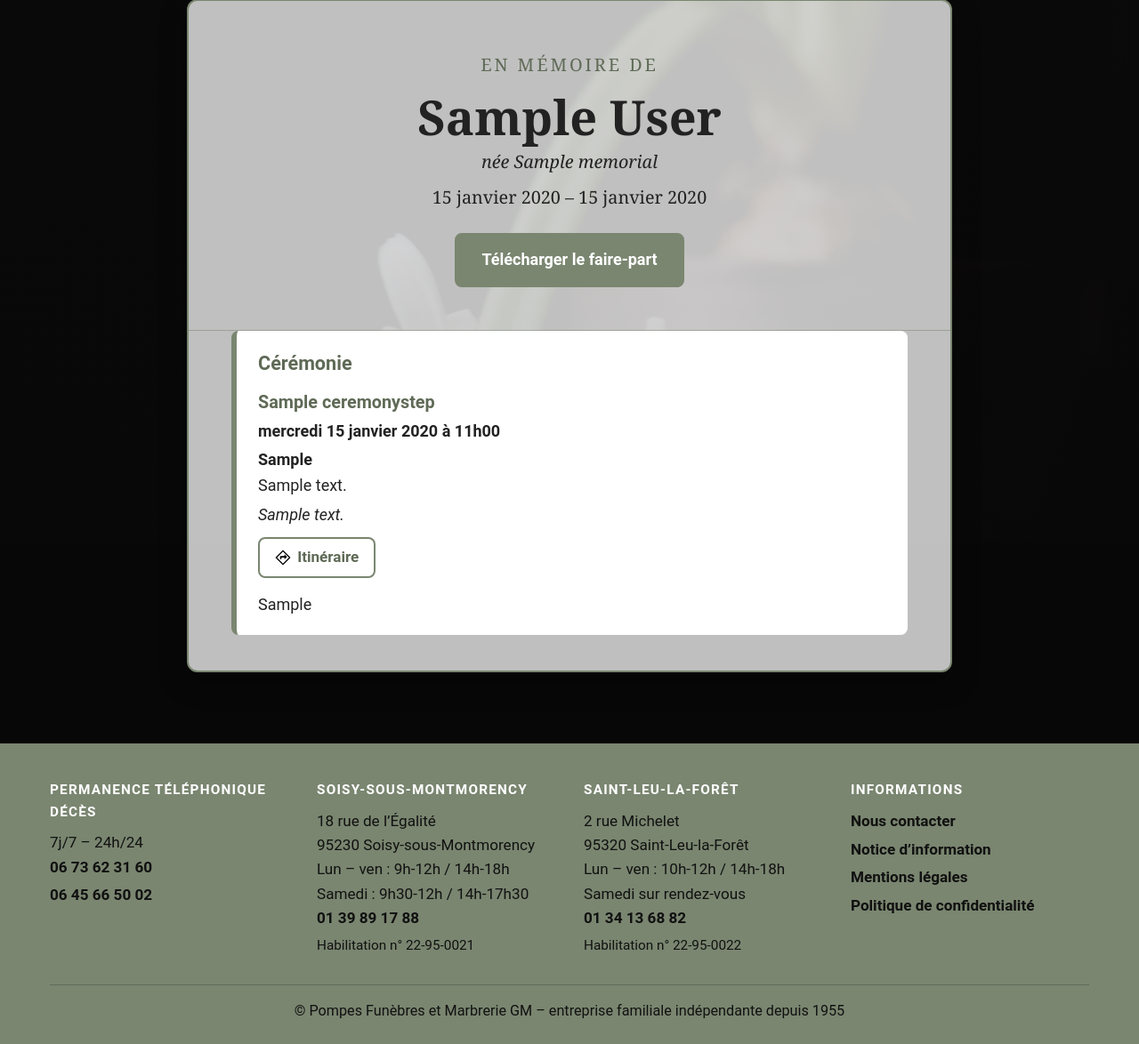
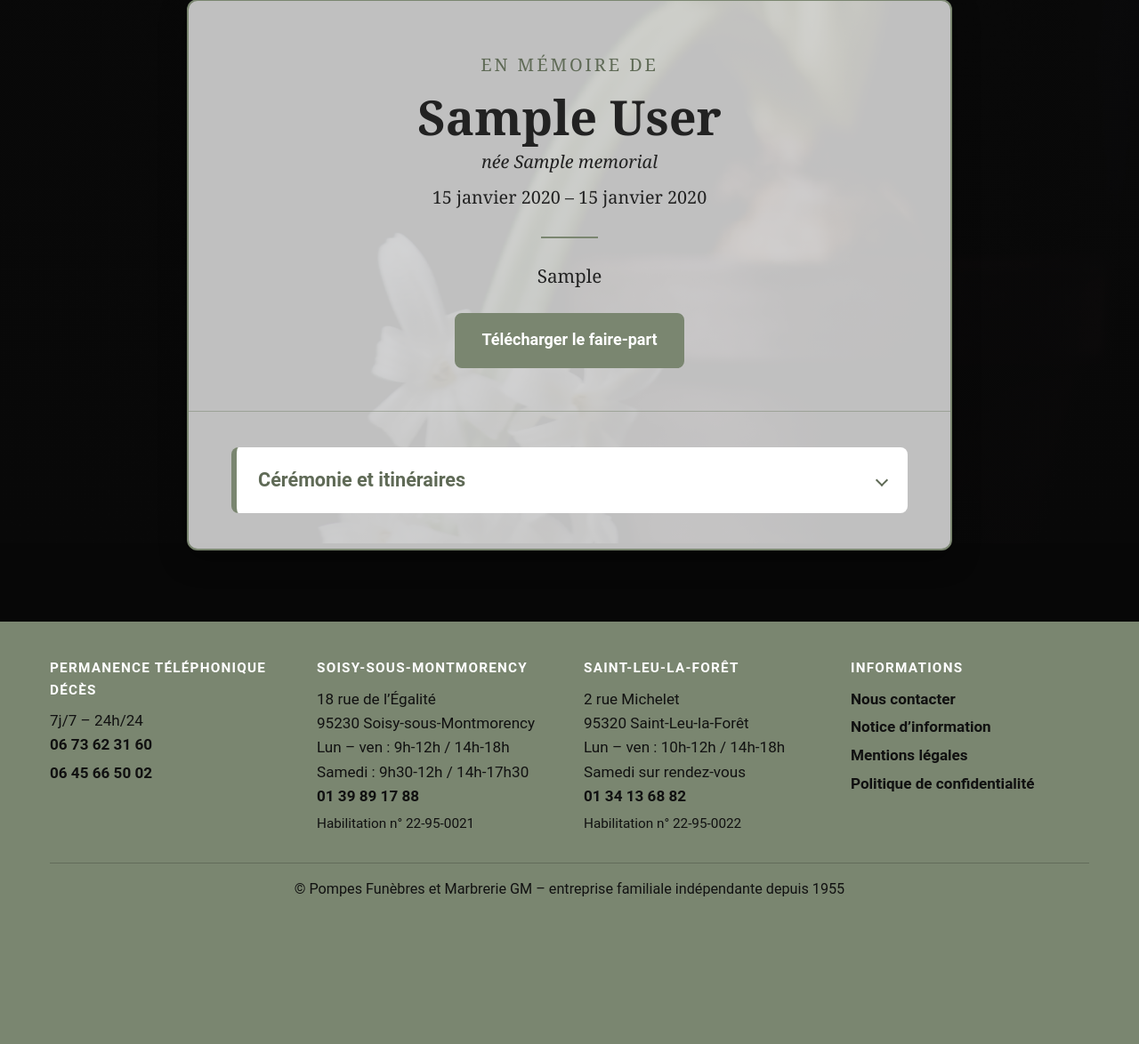
Before and after one commit to LeifABOUTIN/GMhtml, a Django app: a page that uses server/memorials/templates/memorials/detail.html in a window 1280 px wide. Shown: the part 189-1363 px from the top of the page at 89% size. After the commit the page ends 1197 px from the top, so only its background shows below. Run offline with Django 5.2, Linux system fonts and the light colour scheme; tables that the repository leaves empty hold one stand-in row (values such as "Sample post"); parts of the project's set-up code (start-up, migrations or seed data) failed here and were passed over.

Commit message:
Memorials: centred notice text under the name, collapsible ceremony
The announcement is back (optional), centred under "En mémoire de" in the
poster style; "Cérémonie et itinéraires" folds open to show the steps and
their directions buttons. Quote form scrolls below the sticky header.

Co-Authored-By: Claude Opus 5.5 <noreply@anthropic.com>

```diff
--- a/css/site.css
+++ b/css/site.css
@@ -1017,6 +1017,23 @@ input[type="radio"]:checked::before {
 	font-size: 1.1rem;
 	margin-top: 8px;
 }
+.memorial__announcement {
+	max-width: 620px;
+	margin: 28px auto 0;
+	font-size: 1.15rem;
+	line-height: 1.75;
+}
+.memorial__announcement::before {
+	content: "";
+	display: block;
+	width: 64px;
+	height: 2px;
+	margin: 0 auto 24px;
+	background-color: var(--green);
+}
+.memorial__announcement p + p {
+	margin-top: 0.9rem;
+}
 .memorial__faire-part {
 	margin-top: 24px;
 	font-family: "Roboto", sans-serif;
@@ -1034,10 +1051,39 @@ input[type="radio"]:checked::before {
 	border-left: 6px solid var(--green);
 	border-radius: 8px;
 }
+.memorial__ceremony {
+	margin-top: 40px;
+}
+.memorial__ceremony summary {
+	display: flex;
+	justify-content: space-between;
+	align-items: center;
+	gap: 12px;
+	list-style: none;
+	cursor: pointer;
+}
+.memorial__ceremony summary::-webkit-details-marker {
+	display: none;
+}
+.memorial__ceremony summary::after {
+	content: "";
+	width: 10px;
+	height: 10px;
+	border-right: 2px solid var(--green-dark);
+	border-bottom: 2px solid var(--green-dark);
+	transform: rotate(45deg);
+	transition: transform 150ms ease;
+	flex-shrink: 0;
+}
+.memorial__ceremony[open] summary::after {
+	transform: rotate(-135deg);
+}
+.memorial__ceremony[open] summary {
+	margin-bottom: 6px;
+}
 .memorial__ceremony h2 {
 	color: var(--green-dark);
 	font-size: 1.2rem;
-	margin-bottom: 6px;
 }
 .steps {
 	list-style: none;
@@ -1235,6 +1281,9 @@ input[type="radio"]:checked::before {
 
 /* ---------- Quote forms (devis obsèques / marbrerie) ---------- */
 
+.quote {
+	scroll-margin-top: 110px;  /* below the sticky header */
+}
 .quote__progress {
 	height: 8px;
 	background-color: #fff;
--- a/server/memorials/admin.py
+++ b/server/memorials/admin.py
@@ -34,7 +34,7 @@ class MemorialAdmin(admin.ModelAdmin):
 	actions = ["publish", "unpublish"]
 	fieldsets = [
 		("Défunt", {"fields": [("first_name", "last_name"), "maiden_name", ("birth_date", "death_date"), "city"]}),  # "photo", "photo_preview": pictures switched off
-		("Avis", {"fields": ["ceremony", "faire_part"]}),  # "announcement": text switched off
+		("Avis", {"fields": ["announcement", "ceremony", "faire_part"]}),
 		("Famille", {"fields": ["family_emails"]}),
 		("Publication", {"fields": ["is_published", "slug", ("created_at", "updated_at")]}),
 		("QR code pour la cérémonie", {"fields": ["qr_tools"]}),
--- a/server/memorials/models.py
+++ b/server/memorials/models.py
@@ -34,8 +34,8 @@ class Memorial(models.Model):
 	faire_part = models.FileField("faire-part", upload_to="faire-part/%Y/", blank=True,
 		validators=[FileExtensionValidator(["pdf", "jpg", "jpeg", "png"])],
 		help_text="Facultatif : PDF ou image. Un bouton « Télécharger le faire-part » apparaît sur la page.")
-	announcement = models.TextField("texte de l’avis", blank=True,  # no longer shown on the site
-		help_text="Texte de l’avis de décès, tel qu’il apparaîtra sur la page.")
+	announcement = models.TextField("texte de l’avis", blank=True,
+		help_text="Facultatif : affiché centré sous le nom et les dates.")
 	ceremony = models.TextField("informations complémentaires", blank=True,
 		help_text="Facultatif : fleurs, dons, « ni fleurs ni couronnes »… Les étapes de la cérémonie "
 			"se saisissent dans le tableau « Étapes de la cérémonie » plus bas.")
--- a/server/memorials/templates/memorials/detail.html
+++ b/server/memorials/templates/memorials/detail.html
@@ -21,21 +21,18 @@
 							{% if memorial.birth_date %}{{ memorial.birth_date|date:"j F Y" }} – {% endif %}{{ memorial.death_date|date:"j F Y" }}
 						</p>
 						{% comment "commune masquée : en-tête au style du QR code" %}{% if memorial.city %}<p>{{ memorial.city }}</p>{% endif %}{% endcomment %}
+						{% if memorial.announcement %}
+							<div class="memorial__announcement">{{ memorial.announcement|linebreaks }}</div>
+						{% endif %}
 						{% if memorial.faire_part %}
 							<p class="memorial__faire-part"><a class="btn btn--primary" href="{{ memorial.faire_part.url }}" target="_blank" rel="noopener" download>Télécharger le faire-part</a></p>
 						{% endif %}
 					</div>
 				</header>
 
-				{% comment "Texte de l’avis désactivé : l’en-tête suffit" %}
-				<div class="prose memorial__text">
-					{{ memorial.announcement|linebreaks }}
-				</div>
-				{% endcomment %}
-
 				{% if steps or memorial.ceremony %}
-					<section class="memorial__ceremony">
-						<h2>Cérémonie</h2>
+					<details class="memorial__ceremony">
+						<summary><h2>Cérémonie et itinéraires</h2></summary>
 						{% if steps %}
 							<ol class="steps">
 								{% for step in steps %}
@@ -60,7 +57,7 @@
 						{% if memorial.ceremony %}
 							<div class="steps__notes">{{ memorial.ceremony|linebreaks }}</div>
 						{% endif %}
-					</section>
+					</details>
 				{% endif %}
 			</article>
 
```
Also changed, not shown: server/memorials/tests.py (+8 -0 lines), server/memorials/migrations/0006_announcement_help.py (added).
